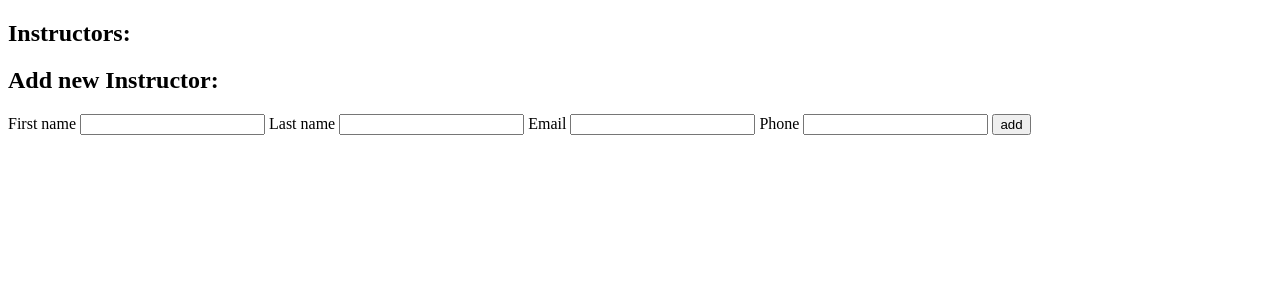
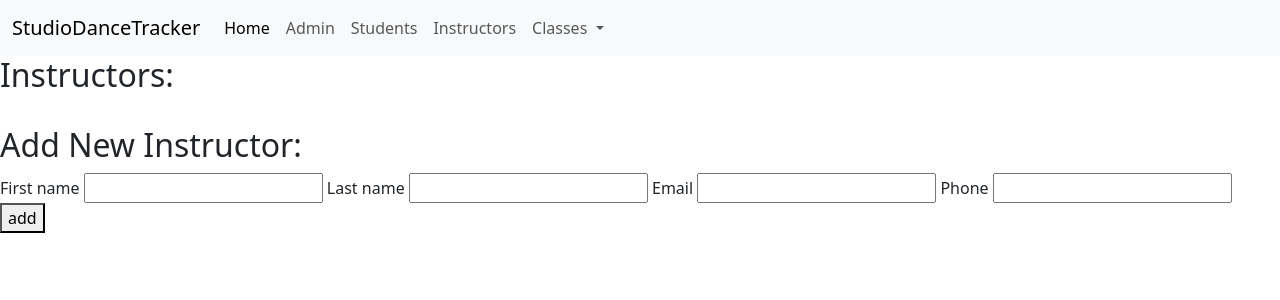
Before and after one commit to ajuliar/StudioDanceTracker, a Flask app: page /instructors in a window 1280 px wide. Shown: the top 300 px of the page. Run offline with Flask 2, Linux system fonts and the light colour scheme; data that the repository does not hold is empty; some libraries are stand-ins or nearby versions.

Commit message:
Navbar boostrap

```diff
--- a/server.py
+++ b/server.py
@@ -342,12 +342,11 @@ def calendar():
 
     for a_class in classes:
         #second loop for day events
-        for event in events:
-            class_dict = {"title": a_class.class_name,
+
+        class_dict = {"title": a_class.class_name,
                       "start": a_class.start_date,
                       "end": a_class.end_date}
-            events.append(class_dict, event)
-
+        events.append(class_dict)
 
     return render_template("calendar.html", events=events)
 
--- /dev/null
+++ b/static/css/style.css
@@ -0,0 +1,26 @@
+/* All the colors you can customize for a navbar! */
+
+/* Navbar background */
+.navbar-custom-theme {
+  background: linear-gradient(to left, #f9d1d4, #d3cdec);
+}
+
+/* Color of the logo */
+.navbar-custom-theme .navbar-brand {
+  color: #4c518d;
+}
+
+/* Color of logo when you hover on it */
+.navbar-custom-theme .navbar-brand:hover,
+.navbar-custom-theme .navbar-brand:focus {
+  color: white;
+}
+
+.navbar-custom-theme .nav-link {
+  color: #6b5f93;
+}
+
+.navbar-custom-theme .nav-link:hover,
+.navbar-custom-theme .nav-link:focus {
+  color: white;
+}
--- a/templates/all_classes.html
+++ b/templates/all_classes.html
@@ -11,6 +11,7 @@
     </li>
 {% endfor %}
 
+<br>
 <h2> {{ _('Add New Class') }}: </h2>
 <form action="/classes/create-classes" method="POST" id="create_class">
     <label for="class_name">{{ _('Class name') }}</label>
@@ -31,6 +32,8 @@
 
     <button type="submit">{{ _('add') }}</button>
 </form>
+
+<br>
 <h3>{{ _('Class statistics') }}</h3>
 <li><a href="/classes/class-statistics"> {{ _('View class statistics') }}</a></li>
 {% endblock %}
--- a/templates/all_instructors.html
+++ b/templates/all_instructors.html
@@ -10,8 +10,9 @@
     </a>
 </li>
 {% endfor %}
+<br>
 
-<h2> {{ _('Add new Instructor') }}:</h2>
+<h2> {{ _('Add New Instructor') }}:</h2>
 <form action="/instructors/create-instructor" method="POST" id="create_instructor">
     <label for="first_name"> {{ _('First name') }} </label>
     <input type="text" name="first_name" id="first_name">
--- a/templates/all_students.html
+++ b/templates/all_students.html
@@ -11,6 +11,7 @@
     </li>
 {% endfor %}
 
+<br>
 <h2> {{ _('Add New Student') }}:</h2>
 <form action="/students/create-student" method="POST" id="create_student">
     <label for="f_name"> {{ _('First name') }} </label>
--- a/templates/base.html
+++ b/templates/base.html
@@ -3,23 +3,89 @@
   <head>
     <meta charset="utf-8">
     <meta name="viewport" content="width=device-width">
+    <link href="https://cdn.jsdelivr.net/npm/bootstrap@5.3.2/dist/css/bootstrap.min.css" rel="stylesheet"
+    integrity="sha384-T3c6CoIi6uLrA9TneNEoa7RxnatzjcDSCmG1MXxSR1GAsXEV/Dwwykc2MPK8M2HN" crossorigin="anonymous">
     <script src='https://cdn.jsdelivr.net/npm/fullcalendar@6.1.9/index.global.min.js'></script>
+
 
     <title>
       {% block title %}{% endblock %}
     </title>
 
+
     {% block head %}{% endblock %}
   </head>
   <body>
+
     {% for msg in get_flashed_messages() %}
       <p class="flash-msg">
         {{ msg }}
       </p>
     {% endfor %}
+    <!-- <nav class="navbar navbar-expand-lg bg-light ">
+      <div class="container-fluid">
+        <a class="navbar-brand" href="#">StudioDanceTracker</a>
+        <button class="navbar-toggler" type="button" data-bs-toggle="collapse" data-bs-target="#navbarNavAltMarkup"
+        aria-controls="navbarNavAltMarkup" aria-expanded="false" aria-label="Toggle navigation">
+          <span class="navbar-toggler-icon"></span>
+        </button>
+        <div class="collapse navbar-collapse" id="navbarNavAltMarkup">
+          <div class="navbar-nav">
+            <a class="nav-link active" aria-current="page" href="/">Home</a>
+            <a class="nav-link" href="/admins"> {{ _('Admin') }}</a>
+            <a class="nav-link" href="/students"> {{ _('Students') }}</a>
+            <a class="nav-link" href="/classes"> {{ _('Classes') }}</a>
+            <a class="nav-link" href="/instructors"> {{ _('Instructors') }}</a>
+            <a class="nav-link" href="/enroll-students"> {{ _('Enroll Students') }}</a>
+            <a class="nav-link" <a href="/calendar">{{ _('Class Calendar') }}</a>
+
+          </div>
+        </div>
+      </div>
+    </nav> -->
+
+    <nav class="navbar navbar-expand-lg bg-light">
+      <div class="container-fluid">
+        <a class="navbar-brand" href="#">StudioDanceTracker</a>
+        <button class="navbar-toggler" type="button" data-bs-toggle="collapse" data-bs-target="#navbarNavDropdown"
+        aria-controls="navbarNavDropdown" aria-expanded="false" aria-label="Toggle navigation">
+          <span class="navbar-toggler-icon"></span>
+        </button>
+        <div class="collapse navbar-collapse" id="navbarNavDropdown">
+          <ul class="navbar-nav">
+            <li class="nav-item">
+              <a class="nav-link active" aria-current="page" href="/">Home</a>
+            </li>
+            <li class="nav-item">
+              <a class="nav-link" href="/admins"> {{ _('Admin') }}</a>
+            </li>
+            <li class="nav-item">
+              <a class="nav-link" href="/students"> {{ _('Students') }}</a>
+            </li>
+            <li class="nav-item">
+              <a class="nav-link" href="/instructors"> {{ _('Instructors') }}</a>
+            </li>
+            <li class="nav-item dropdown">
+              <a class="nav-link dropdown-toggle" href="/classes" role="button" data-bs-toggle="dropdown" aria-expanded="false">
+                {{ _('Classes') }}
+              </a>
+              <ul class="dropdown-menu">
+                <!-- <li><a class="dropdown-item" href="/classes"> {{ _('Classes') }}</a></li> -->
+                <li><a class="dropdown-item" href="/enroll-students"> {{ _('Enroll Students') }}</a></li>
+                <li><a class="dropdown-item" href="/calendar">{{ _('Class Calendar') }}</a></li>
+              </ul>
+            </li>
+          </ul>
+        </div>
+      </div>
+    </nav>
     {% block body %}{% endblock %}
 
+
     {% block after_body %}{% endblock %}
+    <script src="https://cdn.jsdelivr.net/npm/bootstrap@5.3.2/dist/js/bootstrap.bundle.min.js"
+    integrity="sha384-C6RzsynM9kWDrMNeT87bh95OGNyZPhcTNXj1NW7RuBCsyN/o0jlpcV8Qyq46cDfL" crossorigin="anonymous"></script>
+    <link rel="stylesheet" href="/static/css/style.css">
   </body>
 
 </html>
--- a/templates/calendar.html
+++ b/templates/calendar.html
@@ -5,7 +5,7 @@
 
 {% block body %}
 
-<div class="container">
+<!-- <div class="container">
     <form action="/add-event" method="POST">
         <div class="mb-3">
           <label for="title" class="form-label">{{ _('Event title') }}: </label>
@@ -22,7 +22,7 @@
           </div>
         <button type="submit" class="btn btn-outline-dark">{{ _('Submit') }}</button>
       </form>
-</div>
+</div> -->
 
 
 <div class="container" id='calendar'></div>
@@ -32,7 +32,7 @@
     var calendarEl = document.getElementById('calendar');
     var calendar = new FullCalendar.Calendar(calendarEl, {
         initialView: 'dayGridMonth',
-        aspectRatio: 2.50,
+        aspectRatio: 2.25,
         editable: true,
         events: [
         {% for event in events %}
--- a/templates/class_details.html
+++ b/templates/class_details.html
@@ -10,7 +10,7 @@
     <li> {{ _('Schedule') }}: {{a_class.schedule}}</li>
 </ul>
 
-
+<br>
 
 <h3> {{ _('List of students') }}: </h3>
 {% for student in a_class.students %}
@@ -18,7 +18,7 @@
         {{ student.f_name }}
     </li>
 {% endfor %}
-
+<br>
 
 <h2> {{ _('Edit class information') }}: </h2>
 <form action="/classes/{{ a_class.class_id }}/edit" method="POST">
--- a/templates/instructor_details.html
+++ b/templates/instructor_details.html
@@ -9,7 +9,7 @@
     <li> {{ _('Email') }}: {{instructor.email}}</li>
     <li> {{ _('Phone') }}: {{instructor.phone}}</li>
 </ul>
-
+<br>
 <h2> {{ _('Edit instructor information') }}: </h2>
 <form action="/instructors/{{ instructor.instructor_id }}/edit" method="POST">
     <p> {{ _('First name') }}: <input type="text" name="first_name" value="{{instructor.first_name}}"> </p>
```
Also changed, not shown: templates/homepage.html (+8 -4 lines).
